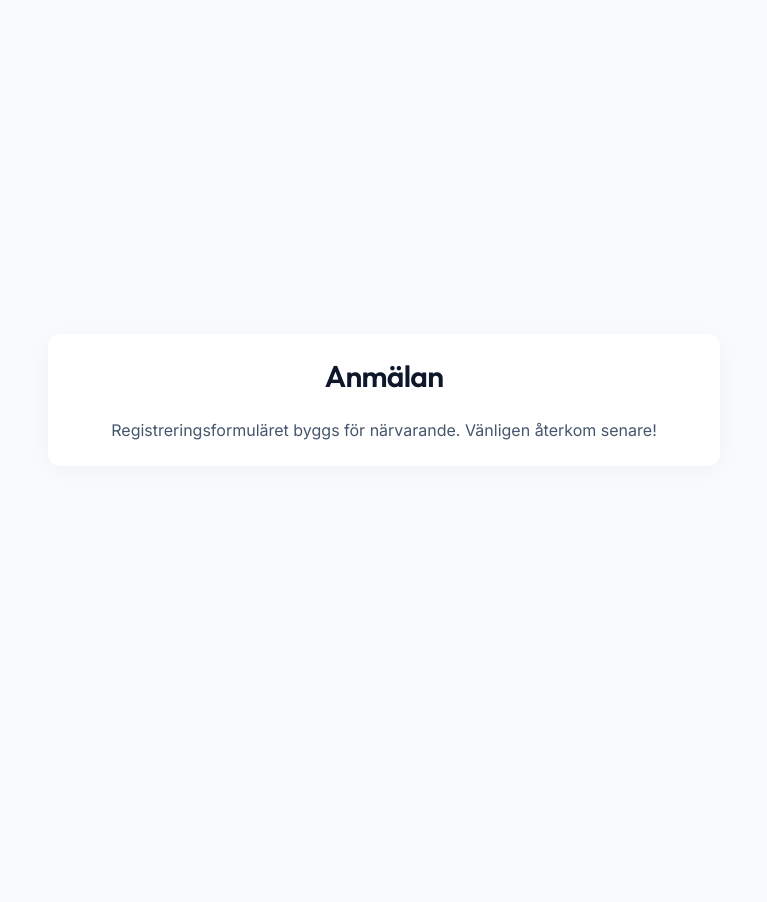
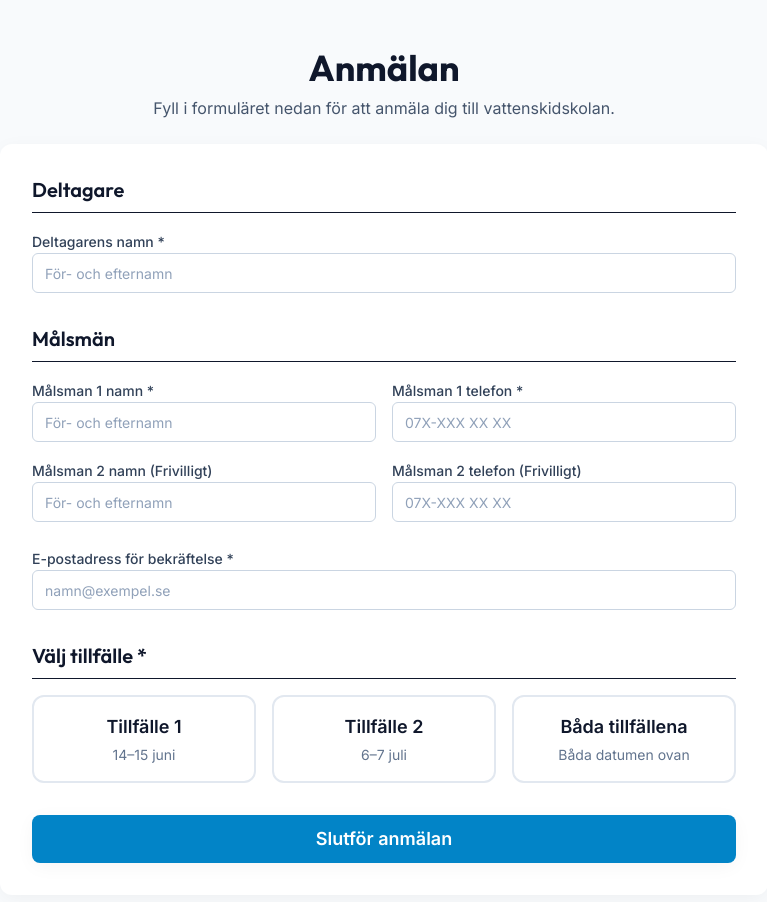
Before and after one commit to tenestom/vvsk, a Next.js app: page /anmalan in a window 1280 px wide. Shown: the top 902 px of the page, without its empty margins (256-1023 px from the left). Before the commit the page ends 800 px from the top, so only its background shows below. Built offline with nearby package versions, Linux system fonts and the light colour scheme.

Commit message:
feat: build registration form with validation

```diff
--- a/src/app/anmalan/page.tsx
+++ b/src/app/anmalan/page.tsx
@@ -1,16 +1,21 @@
 import { Card, CardContent, CardHeader, CardTitle } from "@/components/ui/card"
+import { RegistrationForm } from "@/components/RegistrationForm"
 
 export default function AnmalanPage() {
   return (
     <main className="flex-1 flex flex-col items-center justify-center min-h-screen bg-slate-50 p-6 md:p-12">
-      <Card className="w-full max-w-2xl shadow-soft border-0">
-        <CardHeader className="text-center">
-          <CardTitle className="text-3xl text-slate-900">Anmälan</CardTitle>
-        </CardHeader>
-        <CardContent className="text-center text-slate-600">
-          Registreringsformuläret byggs för närvarande. Vänligen återkom senare!
-        </CardContent>
-      </Card>
+      <div className="w-full max-w-3xl space-y-6">
+        <div className="text-center space-y-2">
+          <h1 className="text-3xl md:text-4xl font-bold font-heading text-slate-900">Anmälan</h1>
+          <p className="text-slate-600">Fyll i formuläret nedan för att anmäla dig till vattenskidskolan.</p>
+        </div>
+
+        <Card className="w-full shadow-soft border-0">
+          <CardContent className="p-6 md:p-8">
+            <RegistrationForm />
+          </CardContent>
+        </Card>
+      </div>
     </main>
   )
 }
--- /dev/null
+++ b/src/components/RegistrationForm.tsx
@@ -0,0 +1,152 @@
+"use client"
+
+import { useState } from "react"
+import { useForm } from "react-hook-form"
+import { zodResolver } from "@hookform/resolvers/zod"
+import * as z from "zod"
+import { Button } from "@/components/ui/button"
+import { Input } from "@/components/ui/input"
+import { Label } from "@/components/ui/label"
+import { cn } from "@/lib/utils"
+
+const formSchema = z.object({
+  participant_name: z.string().min(2, "Namnet måste vara minst 2 tecken"),
+  guardian1_name: z.string().min(2, "Målsmans namn måste vara minst 2 tecken"),
+  guardian1_phone: z.string().min(6, "Ogiltigt telefonnummer"),
+  guardian2_name: z.string().optional(),
+  guardian2_phone: z.string().optional(),
+  email: z.string().email("Ogiltig e-postadress"),
+  selected_session: z.enum(["session_1", "session_2", "both"], {
+    required_error: "Vänligen välj ett tillfälle",
+  }),
+})
+
+type FormValues = z.infer<typeof formSchema>
+
+export function RegistrationForm() {
+  const [isSubmitting, setIsSubmitting] = useState(false)
+
+  const {
+    register,
+    handleSubmit,
+    watch,
+    setValue,
+    formState: { errors },
+  } = useForm<FormValues>({
+    resolver: zodResolver(formSchema),
+    defaultValues: {
+      participant_name: "",
+      guardian1_name: "",
+      guardian1_phone: "",
+      guardian2_name: "",
+      guardian2_phone: "",
+      email: "",
+      selected_session: undefined,
+    },
+  })
+
+  const selectedSession = watch("selected_session")
+
+  const onSubmit = async (data: FormValues) => {
+    setIsSubmitting(true)
+    // Simulate API call for now (to be implemented in step 8)
+    console.log("Form data submitted:", data)
+    setTimeout(() => {
+      setIsSubmitting(false)
+      alert("Anmälan mottagen (simulering)")
+    }, 1000)
+  }
+
+  const sessions = [
+    {
+      id: "session_1",
+      title: "Tillfälle 1",
+      date: "14–15 juni",
+    },
+    {
+      id: "session_2",
+      title: "Tillfälle 2",
+      date: "6–7 juli",
+    },
+    {
+      id: "both",
+      title: "Båda tillfällena",
+      date: "Båda datumen ovan",
+    },
+  ]
+
+  return (
+    <form onSubmit={handleSubmit(onSubmit)} className="space-y-8">
+      {/* Participant Info */}
+      <div className="space-y-4">
+        <h3 className="text-xl font-semibold font-heading text-slate-900 border-b pb-2">Deltagare</h3>
+        <div className="space-y-2">
+          <Label htmlFor="participant_name">Deltagarens namn *</Label>
+          <Input id="participant_name" placeholder="För- och efternamn" {...register("participant_name")} />
+          {errors.participant_name && <p className="text-sm text-red-500">{errors.participant_name.message}</p>}
+        </div>
+      </div>
+
+      {/* Guardian Info */}
+      <div className="space-y-4">
+        <h3 className="text-xl font-semibold font-heading text-slate-900 border-b pb-2">Målsmän</h3>
+        <div className="grid grid-cols-1 md:grid-cols-2 gap-4">
+          <div className="space-y-2">
+            <Label htmlFor="guardian1_name">Målsman 1 namn *</Label>
+            <Input id="guardian1_name" placeholder="För- och efternamn" {...register("guardian1_name")} />
+            {errors.guardian1_name && <p className="text-sm text-red-500">{errors.guardian1_name.message}</p>}
+          </div>
+          <div className="space-y-2">
+            <Label htmlFor="guardian1_phone">Målsman 1 telefon *</Label>
+            <Input id="guardian1_phone" placeholder="07X-XXX XX XX" {...register("guardian1_phone")} />
+            {errors.guardian1_phone && <p className="text-sm text-red-500">{errors.guardian1_phone.message}</p>}
+          </div>
+        </div>
+
+        <div className="grid grid-cols-1 md:grid-cols-2 gap-4">
+          <div className="space-y-2">
+            <Label htmlFor="guardian2_name">Målsman 2 namn (Frivilligt)</Label>
+            <Input id="guardian2_name" placeholder="För- och efternamn" {...register("guardian2_name")} />
+          </div>
+          <div className="space-y-2">
+            <Label htmlFor="guardian2_phone">Målsman 2 telefon (Frivilligt)</Label>
+            <Input id="guardian2_phone" placeholder="07X-XXX XX XX" {...register("guardian2_phone")} />
+          </div>
+        </div>
+
+        <div className="space-y-2 pt-2">
+          <Label htmlFor="email">E-postadress för bekräftelse *</Label>
+          <Input id="email" type="email" placeholder="namn@exempel.se" {...register("email")} />
+          {errors.email && <p className="text-sm text-red-500">{errors.email.message}</p>}
+        </div>
+      </div>
+
+      {/* Session Selection */}
+      <div className="space-y-4">
+        <h3 className="text-xl font-semibold font-heading text-slate-900 border-b pb-2">Välj tillfälle *</h3>
+        <div className="grid grid-cols-1 md:grid-cols-3 gap-4">
+          {sessions.map((session) => (
+            <div
+              key={session.id}
+              onClick={() => setValue("selected_session", session.id as any, { shouldValidate: true })}
+              className={cn(
+                "cursor-pointer rounded-xl border-2 p-4 transition-all hover:border-primary/50 text-center",
+                selectedSession === session.id
+                  ? "border-primary bg-primary/5 shadow-soft"
+                  : "border-slate-200 bg-white"
+              )}
+            >
+              <div className="font-semibold text-lg text-slate-900">{session.title}</div>
+              <div className="text-sm text-slate-500 mt-1">{session.date}</div>
+            </div>
+          ))}
+        </div>
+        {errors.selected_session && <p className="text-sm text-red-500">{errors.selected_session.message}</p>}
+      </div>
+
+      <Button type="submit" size="lg" className="w-full text-lg" disabled={isSubmitting}>
+        {isSubmitting ? "Skickar..." : "Slutför anmälan"}
+      </Button>
+    </form>
+  )
+}
--- /dev/null
+++ b/src/components/ui/input.tsx
@@ -0,0 +1,24 @@
+import * as React from "react"
+import { cn } from "@/lib/utils"
+
+export interface InputProps
+  extends React.InputHTMLAttributes<HTMLInputElement> {}
+
+const Input = React.forwardRef<HTMLInputElement, InputProps>(
+  ({ className, type, ...props }, ref) => {
+    return (
+      <input
+        type={type}
+        className={cn(
+          "flex h-10 w-full rounded-md border border-slate-300 bg-transparent px-3 py-2 text-sm placeholder:text-slate-400 focus:outline-none focus:ring-2 focus:ring-primary focus:border-transparent disabled:cursor-not-allowed disabled:opacity-50 transition-shadow",
+          className
+        )}
+        ref={ref}
+        {...props}
+      />
+    )
+  }
+)
+Input.displayName = "Input"
+
+export { Input }
--- /dev/null
+++ b/src/components/ui/label.tsx
@@ -0,0 +1,18 @@
+import * as React from "react"
+import { cn } from "@/lib/utils"
+
+const Label = React.forwardRef<HTMLLabelElement, React.LabelHTMLAttributes<HTMLLabelElement>>(
+  ({ className, ...props }, ref) => (
+    <label
+      ref={ref}
+      className={cn(
+        "text-sm font-medium leading-none peer-disabled:cursor-not-allowed peer-disabled:opacity-70 text-slate-700",
+        className
+      )}
+      {...props}
+    />
+  )
+)
+Label.displayName = "Label"
+
+export { Label }
```
